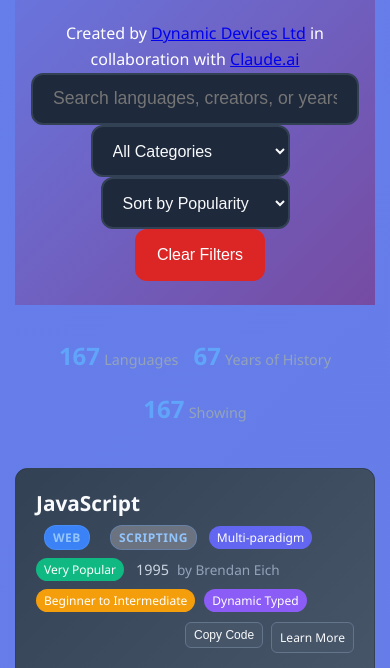
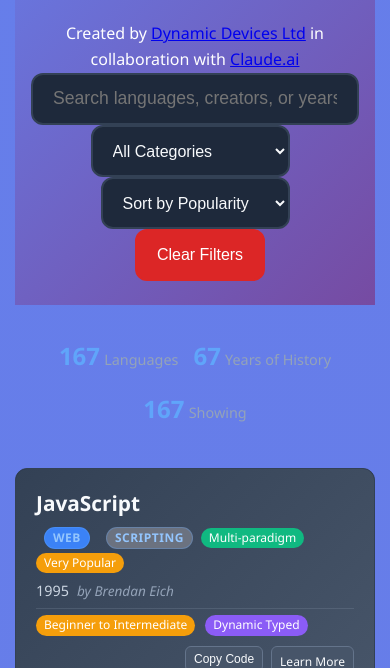
Before and after one commit to DynamicDevices/say-hello-code, a plain HTML site: page index.html in a window 390 px wide. Shown: the part 176-844 px from the top of the page. Drawn offline with Linux system fonts and the light colour scheme.

Commit message:
✨ Major UX Enhancement: Redesign language card metadata layout
🎨 Visual Hierarchy Improvements:
- Restructured metadata into logical sections with better spacing
- Primary badges (categories/types) - most prominent section
- Secondary info (year, creator) - smaller, less prominent
- Metadata badges (difficulty, typing) - separate section with subtle separator

🏷️ Badge System Overhaul:
- Consistent badge sizing and styling across all types
- Improved padding (4px 10px) and border-radius (14px)
- Better font sizing (0.8rem) and line-height (1.2)
- Added proper styling for paradigm and popularity badges
- Color-coded system: Green (paradigm), Orange (popularity/difficulty), Purple (typing)

📱 Mobile Responsiveness:
- Optimized badge sizes for mobile devices
- Improved spacing and gap management
- Better touch targets and readability

🔧 Technical Improvements:
- New CSS classes: .language-badges-primary, .language-info-secondary
- Enhanced .language-meta-extra with subtle border separator
- Consistent styling system across all badge types
- Better semantic HTML structure

This addresses the cramped metadata display issue and creates a much cleaner, more organized visual hierarchy.

```diff
--- a/css/styles.css
+++ b/css/styles.css
@@ -304,14 +304,46 @@
     align-items: center;
 }
 
+/* Language card metadata sections */
+.language-badges-primary {
+    display: flex;
+    flex-wrap: wrap;
+    gap: 6px;
+    margin-top: 8px;
+    margin-bottom: 8px;
+    align-items: center;
+}
+
+.language-info-secondary {
+    display: flex;
+    flex-wrap: wrap;
+    gap: 12px;
+    margin-bottom: 8px;
+    align-items: center;
+    font-size: 0.85rem;
+    color: #94a3b8;
+}
+
+.language-creator {
+    color: #cbd5e1;
+    font-style: italic;
+}
+
+.language-year {
+    color: #94a3b8;
+    font-weight: 500;
+}
+
 .language-type {
     background: #3b82f6;
     color: white;
-    padding: 2px 8px;
-    border-radius: 12px;
-    font-size: 0.75rem;
+    padding: 4px 10px;
+    border-radius: 14px;
+    font-size: 0.8rem;
     font-weight: 500;
     margin-right: 4px;
+    display: inline-block;
+    line-height: 1.2;
 }
 
 /* Different colors for different language types */
@@ -365,33 +397,62 @@
     display: inline-block;
 }
 
+/* Badge styling for paradigm and popularity */
+.language-paradigm {
+    background: #10b981;
+    color: white;
+    padding: 4px 10px;
+    border-radius: 14px;
+    font-size: 0.8rem;
+    font-weight: 500;
+    margin-right: 4px;
+    display: inline-block;
+    line-height: 1.2;
+}
+
+.language-popularity {
+    background: #f59e0b;
+    color: white;
+    padding: 4px 10px;
+    border-radius: 14px;
+    font-size: 0.8rem;
+    font-weight: 500;
+    margin-right: 4px;
+    display: inline-block;
+    line-height: 1.2;
+}
+
 .language-meta-extra {
-    margin-top: 8px;
+    margin-top: 6px;
     display: flex;
     flex-wrap: wrap;
-    gap: 5px;
+    gap: 6px;
+    padding-top: 6px;
+    border-top: 1px solid rgba(148, 163, 184, 0.2);
 }
 
 .language-difficulty {
     background: #f59e0b;
     color: white;
-    padding: 2px 8px;
-    border-radius: 12px;
-    font-size: 0.75rem;
+    padding: 4px 10px;
+    border-radius: 14px;
+    font-size: 0.8rem;
     font-weight: 500;
     margin-right: 4px;
     display: inline-block;
+    line-height: 1.2;
 }
 
 .language-typing {
     background: #8b5cf6;
     color: white;
-    padding: 2px 8px;
-    border-radius: 12px;
-    font-size: 0.75rem;
+    padding: 4px 10px;
+    border-radius: 14px;
+    font-size: 0.8rem;
     font-weight: 500;
     margin-right: 4px;
     display: inline-block;
+    line-height: 1.2;
 }
 
 .copy-button {
@@ -829,4 +890,23 @@
         font-size: 0.75rem;
         padding: 5px 8px;
     }
+
+    /* Mobile responsive improvements for new layout */
+    .language-badges-primary {
+        gap: 4px;
+        margin-top: 6px;
+        margin-bottom: 6px;
+    }
+
+    .language-info-secondary {
+        gap: 8px;
+        margin-bottom: 6px;
+        font-size: 0.8rem;
+    }
+
+    .language-type, .language-paradigm, .language-popularity,
+    .language-difficulty, .language-typing {
+        font-size: 0.75rem;
+        padding: 3px 8px;
+    }
 }
--- a/index.html
+++ b/index.html
@@ -354,13 +354,21 @@
                         <div class="language-header">
                             <div class="language-info">
                                 <h3 class="language-name">${escapeHtml(lang.name)}</h3>
-                                <div class="language-meta">
+
+                                <!-- Primary badges (categories/types) -->
+                                <div class="language-badges-primary">
                                     ${typeBadges}
                                     ${paradigmBadges}
                                     <span class="language-popularity">${popularityLevel}</span>
+                                </div>
+
+                                <!-- Secondary info (year, creator) -->
+                                <div class="language-info-secondary">
                                     <span class="language-year">${lang.year}</span>
                                     <span class="language-creator">by ${escapeHtml(lang.creator)}</span>
                                 </div>
+
+                                <!-- Metadata badges (difficulty, typing) -->
                                 ${metaInfo ? `<div class="language-meta-extra">${metaInfo}</div>` : ''}
                             </div>
                             <div class="language-actions">
```
